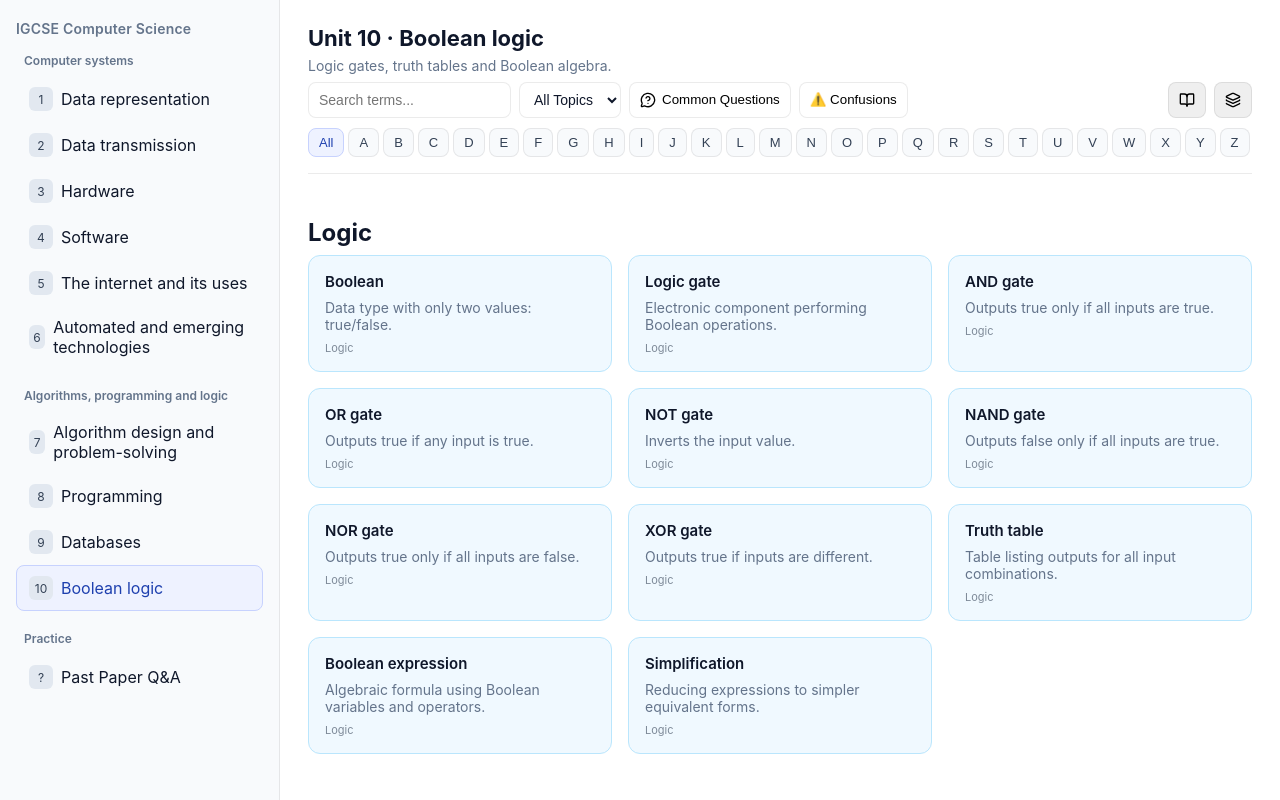
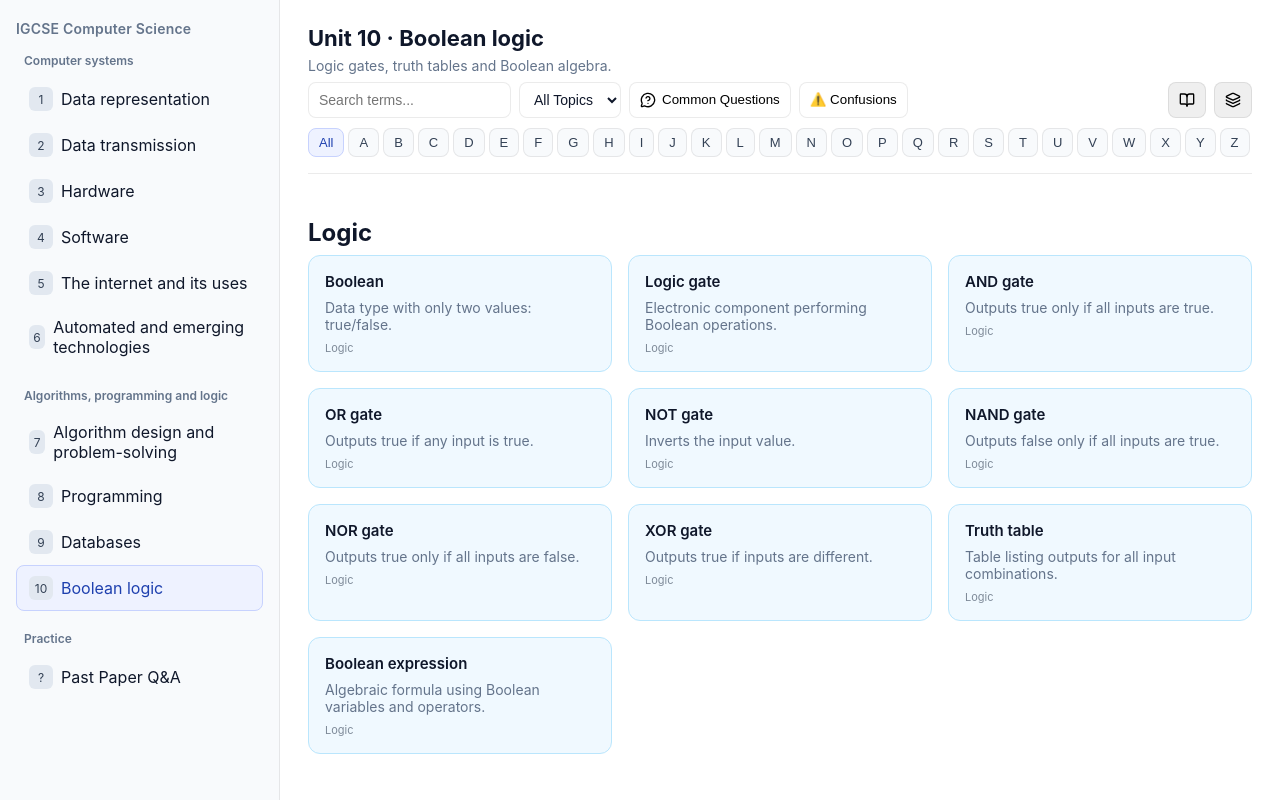
Before and after one commit to blueblueIsa/ISA_IG_CS, a React (Vite) app in the folder igcs-keyterms/: page /unit/apl-10 in a window 1280 px wide. Built offline with nearby package versions, Linux system fonts and the light colour scheme.

Commit message:
update key terms

```diff
--- a/igcs-keyterms/src/data/units.ts
+++ b/igcs-keyterms/src/data/units.ts
@@ -303,8 +303,7 @@ export const units: Unit[] = [
       { term: "NOR gate", topic: "Logic", definition: "Outputs true only if all inputs are false." },
       { term: "XOR gate", topic: "Logic", definition: "Outputs true if inputs are different." },
       { term: "Truth table", topic: "Logic", definition: "Table listing outputs for all input combinations." },
-      { term: "Boolean expression", topic: "Logic", definition: "Algebraic formula using Boolean variables and operators." },
-      { term: "Simplification", topic: "Logic", definition: "Reducing expressions to simpler equivalent forms." }
+      { term: "Boolean expression", topic: "Logic", definition: "Algebraic formula using Boolean variables and operators." }
     ]
   }
 ];
```
